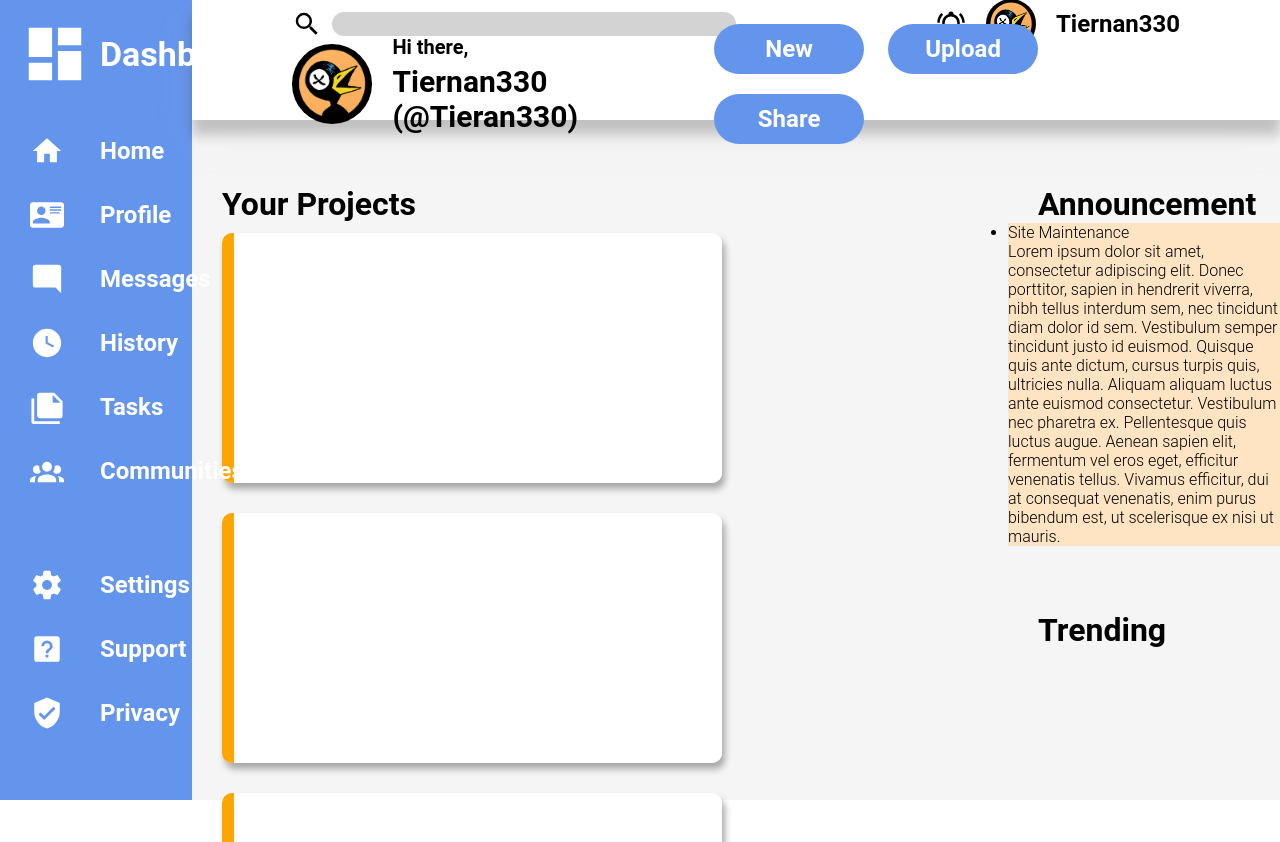
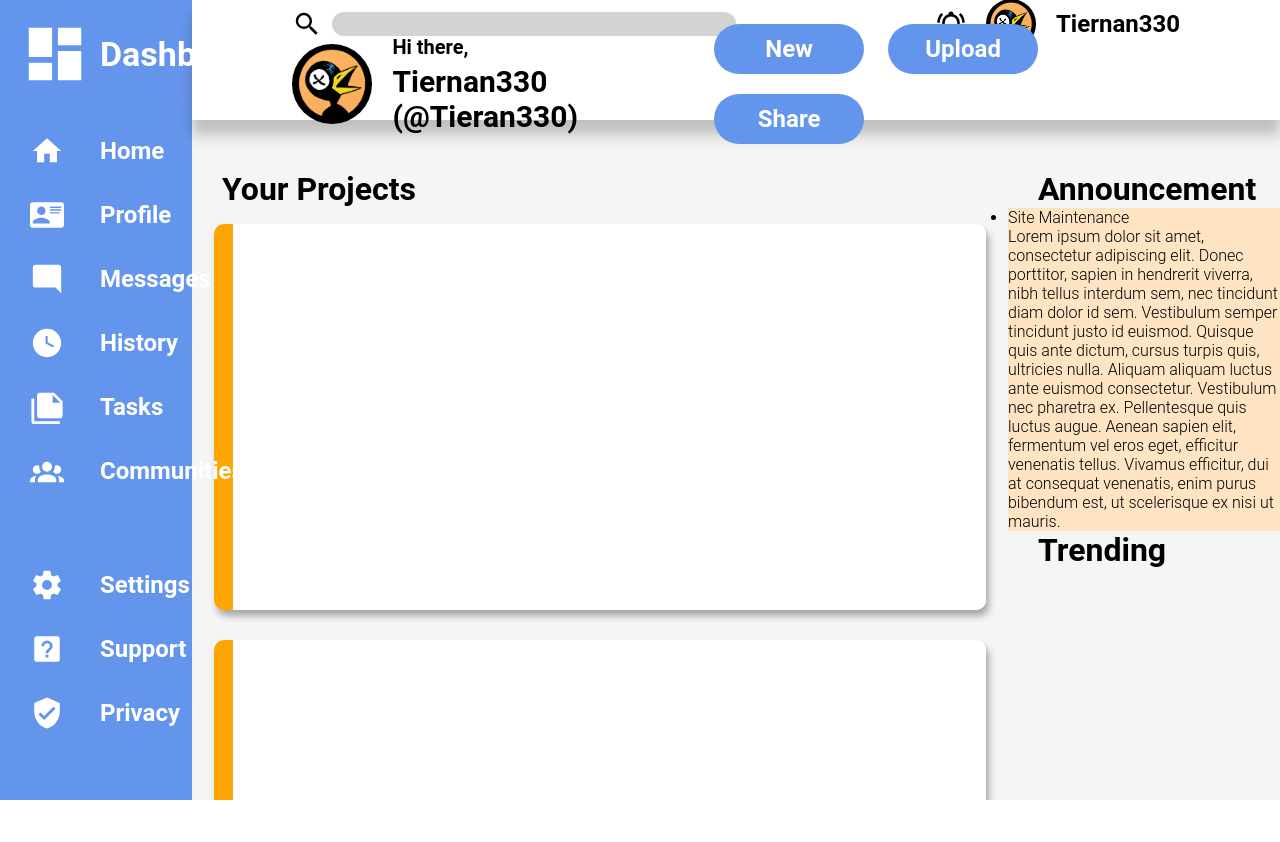
Before and after one commit to Tiernan330/Admin-Dashboard, a plain HTML site: page index.html in a window 1280 px wide. After the commit the page ends 800 px from the top, so only its background shows below. Drawn offline with Linux system fonts and the light colour scheme.

Commit message:
Add files via upload

```diff
--- a/MainContent.css
+++ b/MainContent.css
@@ -3,6 +3,7 @@
     flex-direction: row;
     justify-content: space-between;
     height: 85%;
+    padding-top: 50px;
 }
 
 .Projects{
@@ -11,23 +12,25 @@
 }
 
 #User_Projects{
-    margin-top: 65px;
     font-size: 32px;
     font-weight: bold;
-    margin-left: 30px;
+    padding-left: 30px;
+    height: 5%;
 }
 
 
 .Grid_Container{
     display: grid;
-    grid-template-columns: repeat(auto-fit, minmax(min(100%/1, max(500px, 100%/4)), 1fr));
-    padding: 10px;
-    gap: 30px;
+    grid-template-columns: repeat(auto-fit, minmax(500px, 1fr));
+    column-gap: 30px;
+    row-gap: 30px;
     overflow-y: scroll;
     -ms-overflow-style: none;
     scrollbar-width: none;
-    height: 91%;
-    margin-left: 20px;
+    height: 95%;
+    align-content: stretch;
+    justify-content: center;
+    padding: 22px;
 }
 
 .Grid_Container::-webkit-scrollbar {
@@ -37,8 +40,7 @@
 
 .Grid{
     background: -webkit-linear-gradient(left, orange 2.5%, white 0%);
-    width: 500px;
-    height: 250px;
+    aspect-ratio: 2 / 1;
     border-radius: 10px;
     box-shadow: 3px 6px 7px 0px rgba(166,166,166,1);
 }
--- a/stylesheets.css
+++ b/stylesheets.css
@@ -17,7 +17,7 @@
 .Content_Container{
     background-color: whitesmoke;
     width: 85%;
-    height: 100%;
+    height: 100vh;
 }
 
 /* --------------------------------------------------- Header --------------------------------------------------- */
```
